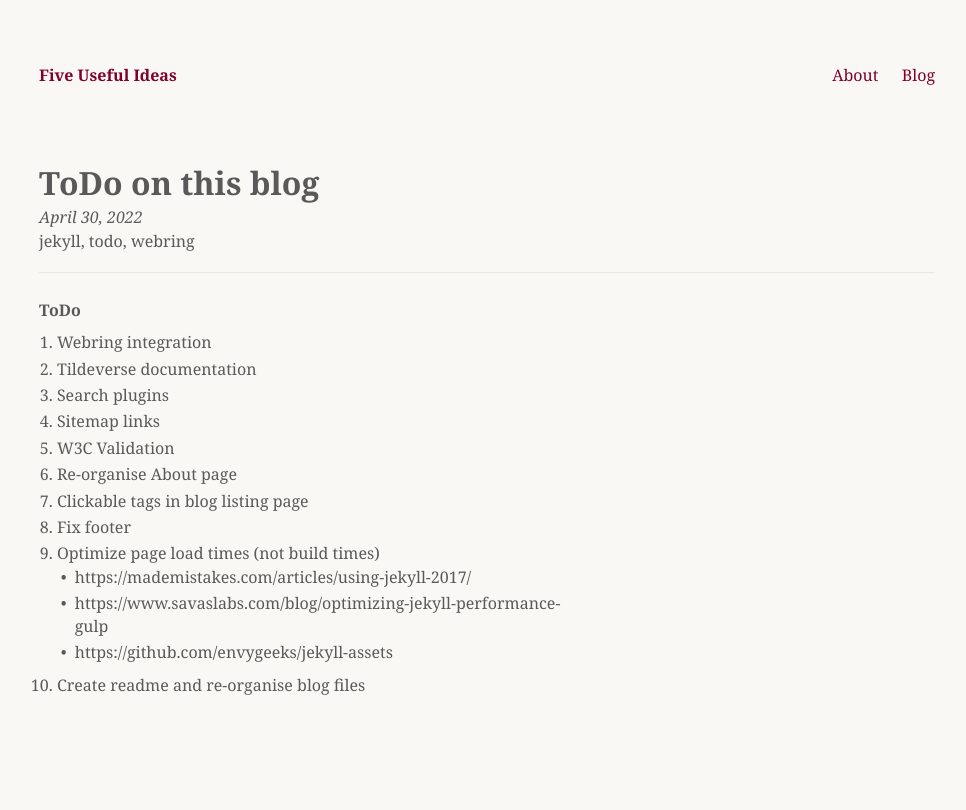
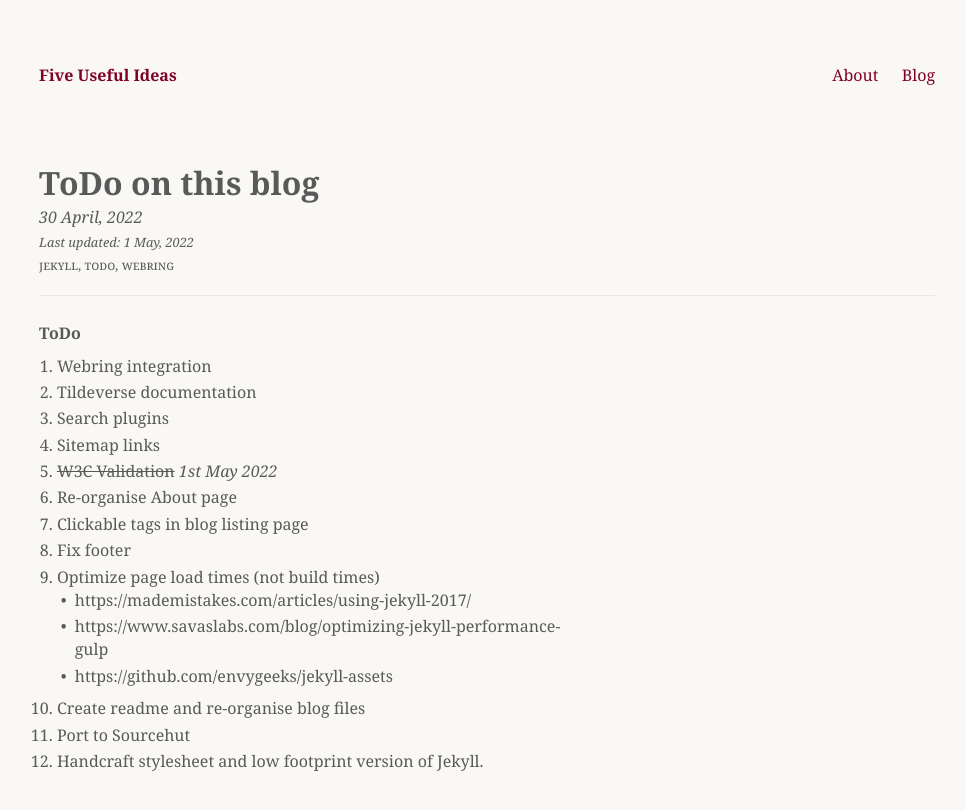
Before and after one commit to 5uie/website, a Jekyll site: the page built from _posts/2022-05-01-Blog_todo.md, in a window 1280 px wide. Shown: the top 810 px of the page, without its empty margins (153-1119 px from the left). Built offline with Jekyll 4.4.1, drawn with Linux system fonts in a browser that asks for light colours.

Commit message:
1. Added HTML Validation 2. Modified stylesheet for external links 3. Added modified date to posts

```diff
--- a/_layouts/post.html
+++ b/_layouts/post.html
@@ -4,8 +4,9 @@
 
 <div class="post">
     <h1>{{ page.title }}</h1>
-    <em>{{ page.date | date: "%B %-d, %Y" }}</em><br>
-    <span class="tegs">{{ page.tags | sort | join: ", " }}</span>
+    <em>{{ page.date | date: "%e %B, %Y" }}</em><br>
+    {%- if page.modified -%}<span class="modified_date"> Last updated: {{ page.modified | date: "%e %B, %Y" }}</span>{%- endif -%}<br>
+    <span class="tags">{{ page.tags | sort | join: ", " }}</span>
     <hr>
     {{ content }}
 </div>
--- a/_posts/2022-05-01-Blog_todo.md
+++ b/_posts/2022-05-01-Blog_todo.md
@@ -4,15 +4,15 @@
 date: 2022-05-01 02:07:00 +0530
 tags: jekyll todo webring
 blurb: Todo list for this blog
+modified: 2022-05-01 17:22:30 +0530
 ---
-
 ## ToDo
 
 1. Webring integration
 2. Tildeverse documentation
 3. Search plugins
 4. Sitemap links
-5. W3C Validation
+5. ~~W3C Validation~~ *1st May 2022*
 6. Re-organise About page
 7. Clickable tags in blog listing page
 8. Fix footer
@@ -21,3 +21,5 @@
 	- https://www.savaslabs.com/blog/optimizing-jekyll-performance-gulp
 	- https://github.com/envygeeks/jekyll-assets
 10. Create readme and re-organise blog files
+11. Port to Sourcehut
+12. Handcraft stylesheet and low footprint version of Jekyll.
--- a/index.html
+++ b/index.html
@@ -28,18 +28,18 @@
 	</ul>
 
     <h2>Colophon</h2>
-
+    <p>This site has been <a href="https://validator.w3.org/nu/?doc=https://5uie1.netlify.app">validated</a> to be HTML5 safe. Please see why it is important to validate <a href="https://validator.w3.org/docs/why.html">here</a>, <a href="https://universaldesign.ie/technology-ict/web-accessibility-techniques1/developer-s-introduction-and-index/dev-7-–-code-according-to-best-practices/dev-7-1-–-use-structural-and-semantic-markup-properly-and-validate-code/">here</a> and <a href="https://stackoverflow.com/questions/7940/how-important-is-w3c-xhtml-css-validation-when-finalizing-work">here</a>.</p>
     <p>This site has been built to ensure low load times, it is based on the <a href="https://github.com/bradleytaunt/john-doe-jekyll">John Doe Template</a> and is hugely inspired by <a href="https://10kbclub.com/">10kb Club</a>'s ideas of a quicker, simpler web.</p>
 
 </section>
 
 <section id="blog">
     <h2>Articles</h2>
-    I hope to document this journeythrough a series of posts here.
+    I hope to document this journey through a series of posts here.
     <article>
     <h3> List of posts </h3>
     {% for post in site.posts %}
-	<a href="{{ post.url }}">{{ post.title }}</a> <time datetime="{{ post.date | date_to_xmlschema }}">{{ post.date | date: "%B %-d, %Y" }}</time><br><span class="blurb">{{ post.blurb }}</span><br><span class="tags">{{ post.tags | sort | join: ", " }}</span><br><br>
+	<a href="{{ post.url }}">{{ post.title }}</a> <time datetime="{{ post.date | date_to_xmlschema }}">{{ post.date | date: "%e %B, %Y" }}</time><br><span class="blurb">{{ post.blurb }}</span><br><span class="tags">{{ post.tags | sort | join: ", " }}</span><br><br>
     {% endfor %}
     </article>
 </section>
--- a/style.css
+++ b/style.css
@@ -28,12 +28,19 @@
 }
 
 .blurb {
-  padding-left: 4vh;
+  padding-left: 2vh;
+  font-style: italic;
 }
 
 .tags {
   font-size: 0.8em;
-  padding-left: 4vh;
+  font-variant: small-caps;
+  font-weight: lighter;
+}
+
+.modified_date {
+  font-size: 0.8em;
+  font-style: italic;
 }
 
 @media only screen and (max-width: 680px) { /* smaller screens */
@@ -276,6 +283,7 @@
 
 a[href*="//"]:after {
   font-weight: 300;
+  font-size: 0.5em;
   content: "\2197"; /* top right arrow: ↗ */
   color: var(--textcolor);
   opacity: .25;
```
Also changed, not shown: 3 other files.
